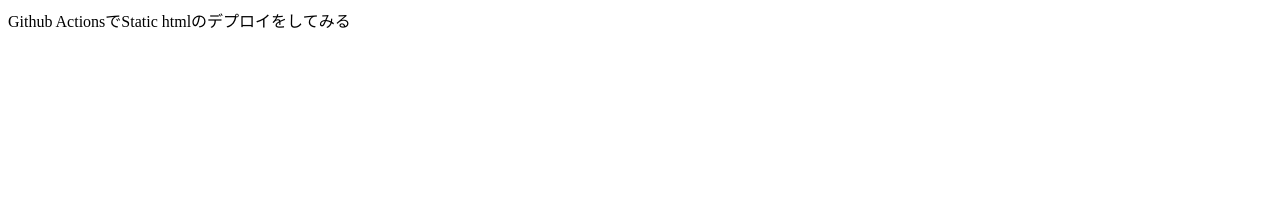
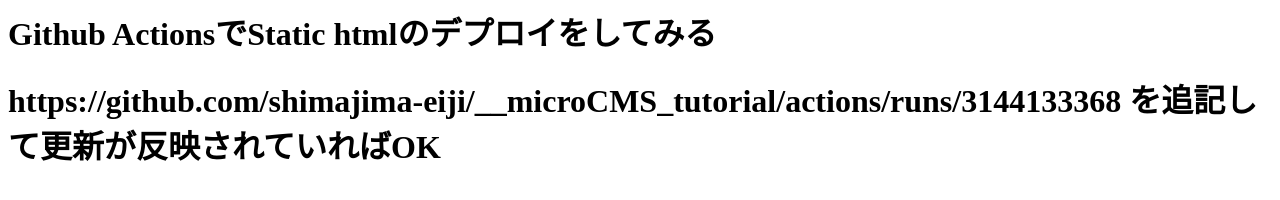
Before and after one commit to shimajima-eiji/__GitHub_tutorial, a plain HTML site: page index.html in a window 1280 px wide. Drawn offline with Linux system fonts and the light colour scheme.

Commit message:
Update index.html

```diff
--- a/index.html
+++ b/index.html
@@ -1 +1,2 @@
-Github ActionsでStatic htmlのデプロイをしてみる
+<h1>Github ActionsでStatic htmlのデプロイをしてみる<h1>
+https://github.com/shimajima-eiji/__microCMS_tutorial/actions/runs/3144133368 を追記して更新が反映されていればOK
```
